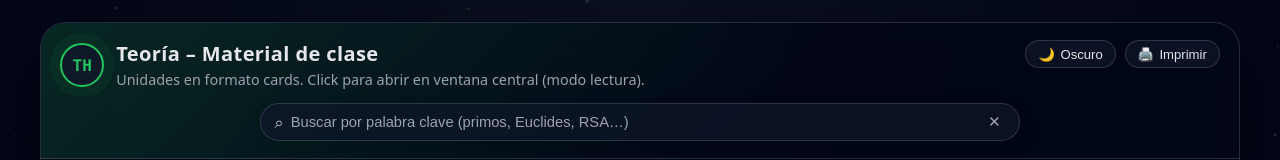
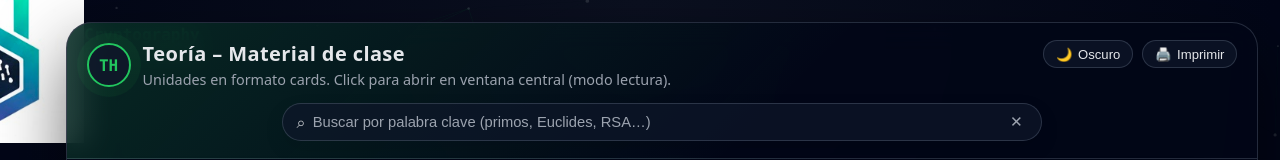
Before and after one commit to JMoyaSaez/Crypto, a plain HTML site: page teoria.html in a window 1280 px wide. Shown: the top 160 px of the page. Drawn offline with Linux system fonts and the light colour scheme.

Commit message:
Update teoria.html

```diff
--- a/teoria.html
+++ b/teoria.html
@@ -5,6 +5,10 @@
   <meta name="viewport" content="width=device-width, initial-scale=1" />
   <title>Material de clase – Teoría (12 Unidades)</title>
   <meta name="description" content="Material de teoría por unidades. Navegación, buscador, cards animadas, y modo oscuro/claro." />
+   <div class="logo">
+    <img src="./img/logo_crypto.png" alt="Crypto & Blockchain Logo">
+    <span>Cryptography & Blockchain</span>
+  </div>
   <link rel="stylesheet" href="./css/teoria.css?v=10" />
 </head>
 
```
